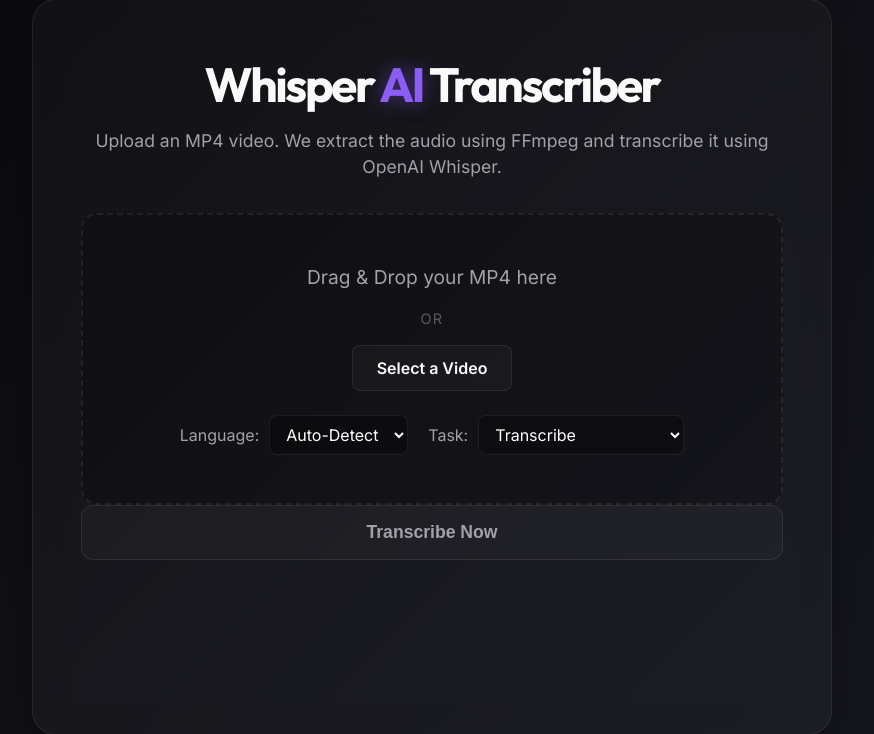
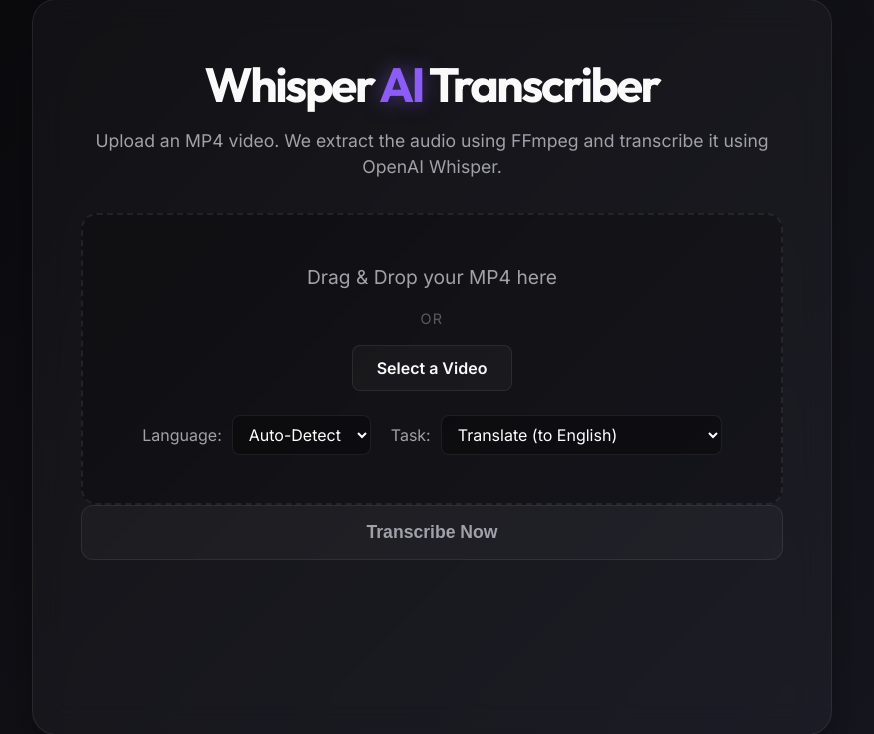
Before and after one commit to paul495/my-repo-name, a Flask app: page / in a window 1280 px wide. Shown: the part 33-767 px from the top of the page, without its empty margins (208-1082 px from the left). Run offline with Flask 3, Linux system fonts and the light colour scheme.

Commit message:
Change default output to english using translations API

```diff
--- a/app.py
+++ b/app.py
@@ -43,7 +43,7 @@ def transcribe():
 
     file = request.files['video']
     language = request.form.get('language', 'auto')
-    task_type = request.form.get('task', 'transcribe')
+    task_type = request.form.get('task', 'translate')
 
     if file.filename == '':
         return jsonify({'error': 'No file selected'}), 400
@@ -73,8 +73,13 @@ def transcribe():
                 if language and language != 'auto':
                     transcribe_kwargs['language'] = language
 
-                print(f"Transcribing using OpenAI API...")
-                result = client.audio.transcriptions.create(**transcribe_kwargs)
+                if task_type == 'translate':
+                    print(f"Translating to English using OpenAI API...")
+                    transcribe_kwargs.pop('language', None)
+                    result = client.audio.translations.create(**transcribe_kwargs)
+                else:
+                    print(f"Transcribing using OpenAI API...")
+                    result = client.audio.transcriptions.create(**transcribe_kwargs)
 
                 if hasattr(result, 'model_dump'):
                     result_dict = result.model_dump()
--- a/templates/index.html
+++ b/templates/index.html
@@ -42,8 +42,8 @@
                         </select>
                         <label for="task" style="margin-left: 10px;">Task:</label>
                         <select id="task" class="lang-select">
-                            <option value="transcribe">Transcribe</option>
-                            <option value="translate">Translate (to English)</option>
+                            <option value="translate" selected>Translate (to English)</option>
+                            <option value="transcribe">Transcribe (Original Language)</option>
                         </select>
                     </div>
                 </form>
```
